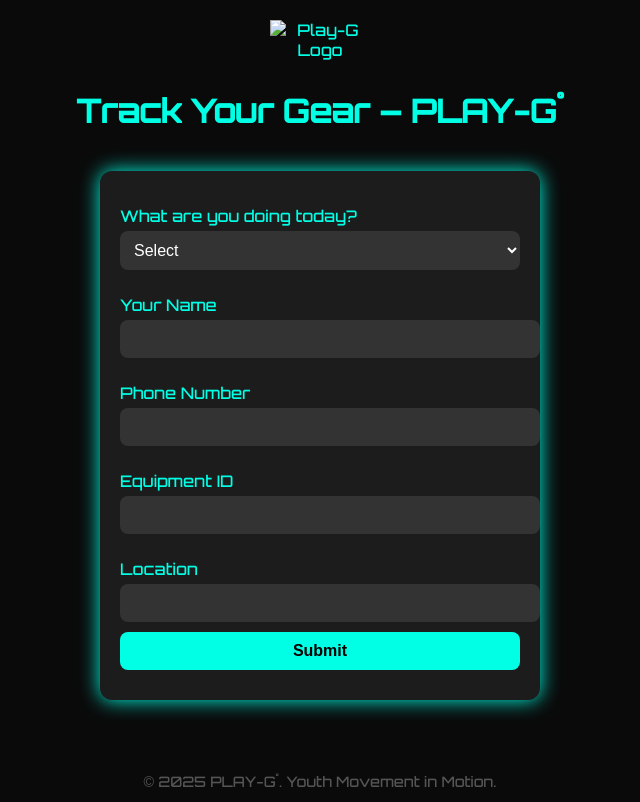
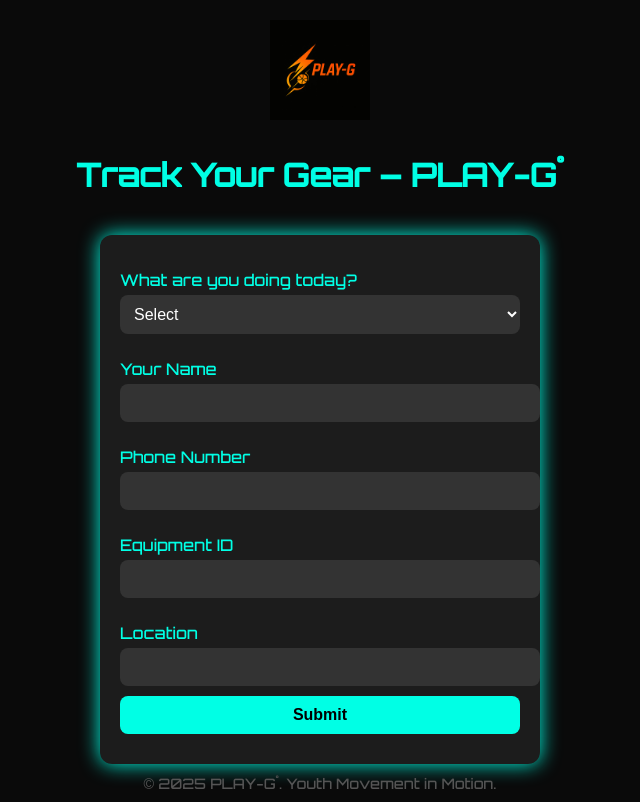
Before and after one commit to playgofficial/Playg, a plain HTML site: page index.html in a window 1280 px wide. Shown: the whole page, without its empty margins (320-960 px from the left). Drawn offline with Linux system fonts and the light colour scheme.

Commit message:
Update index.html

```diff
--- a/index.html
+++ b/index.html
@@ -86,7 +86,7 @@
 <body>
 
   <header>
-    <img src="playglog.png" alt="Play-G Logo">
+    <img src="playglog.jpg" alt="Play-G Logo">
     <h1>Track Your Gear – PLAY-G˚</h1>
   </header>
 
```
